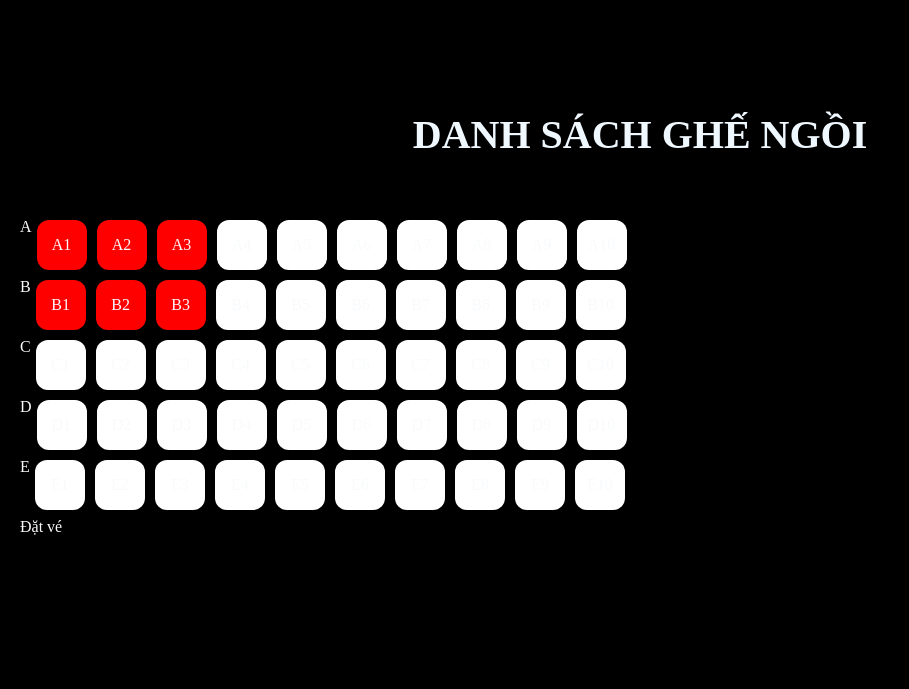
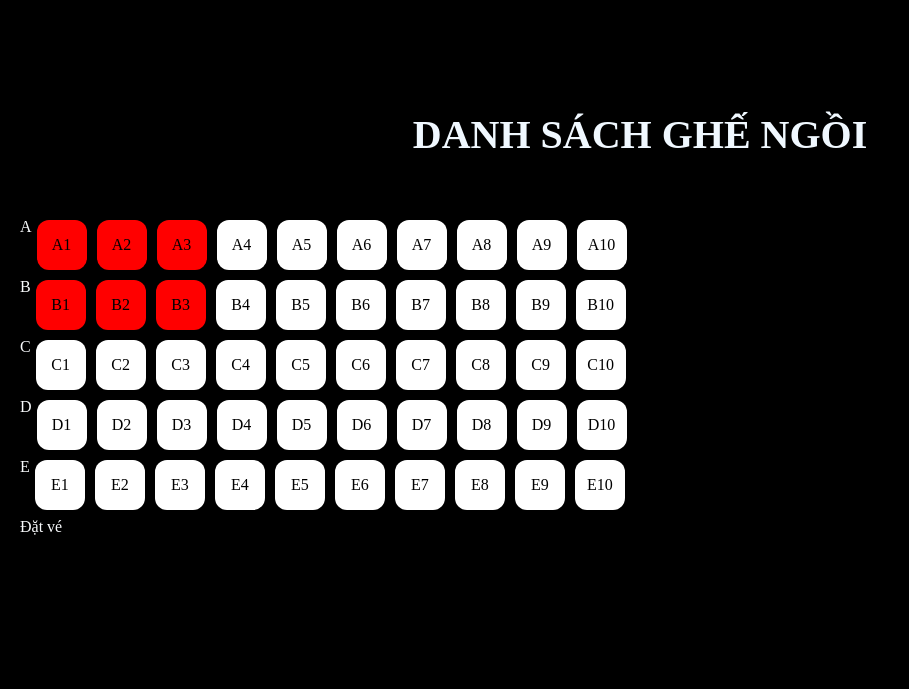
Before and after one commit to mongquamonNT106/DoAnWeb, a Flask app: page /book_ticket in a window 1280 px wide. Shown: the part 1011-1700 px from the top of the page, without its empty margins (0-909 px from the left). Run offline with Flask 3, Linux system fonts and the light colour scheme.

Commit message:
update font

```diff
--- a/src/ci9ma/templates/index2.html
+++ b/src/ci9ma/templates/index2.html
@@ -152,6 +152,7 @@
                 seatElement.style.alignItems = 'center'
                 seatElement.style.borderRadius = '12px'
                 seatElement.style.margin = '5px'
+                seatElement.style.color = 'black'
                 seatElement.innerHTML = row + i
                 seatElement.onclick = () => handleSelect(row + i)
                 rowElement.appendChild(seatElement)
```
